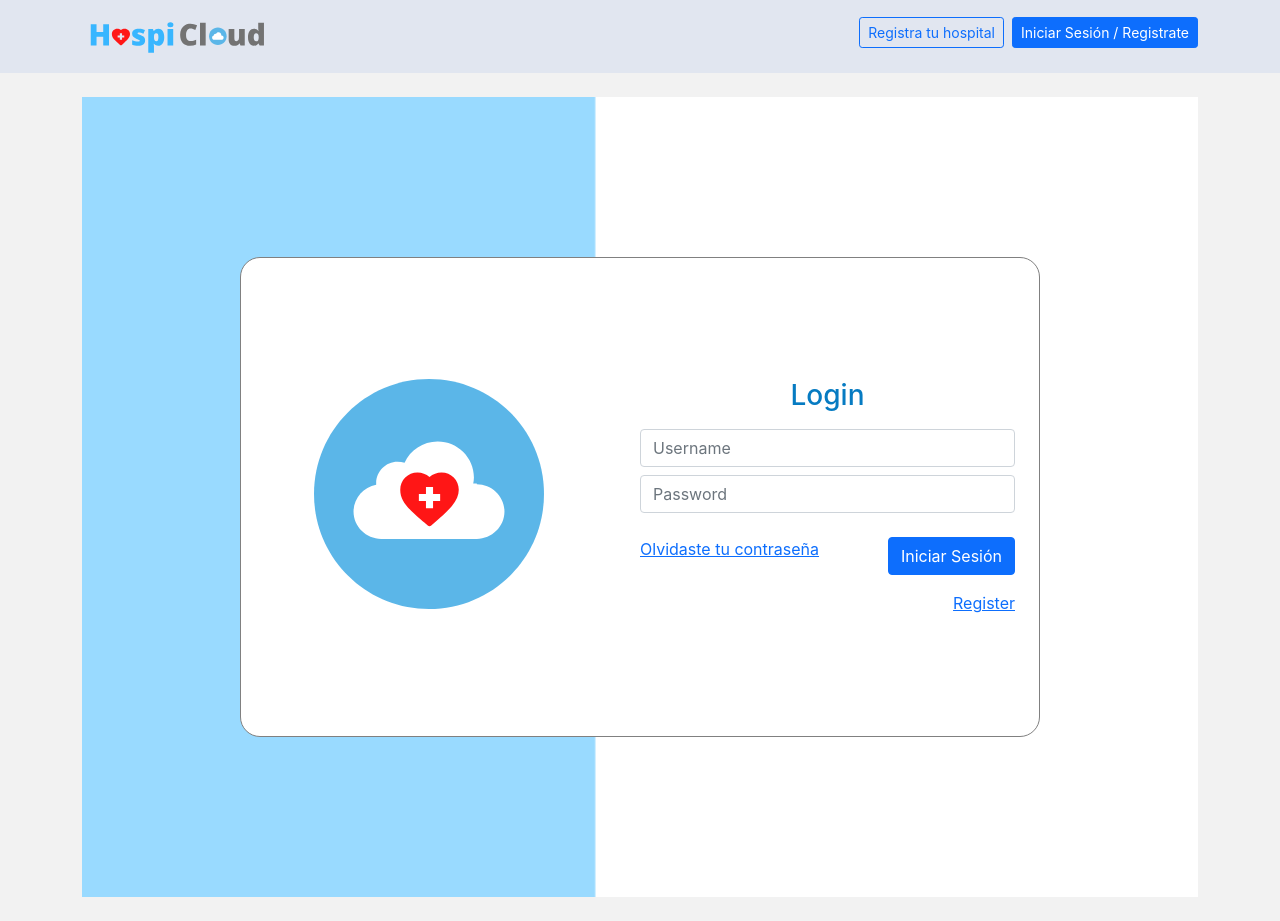
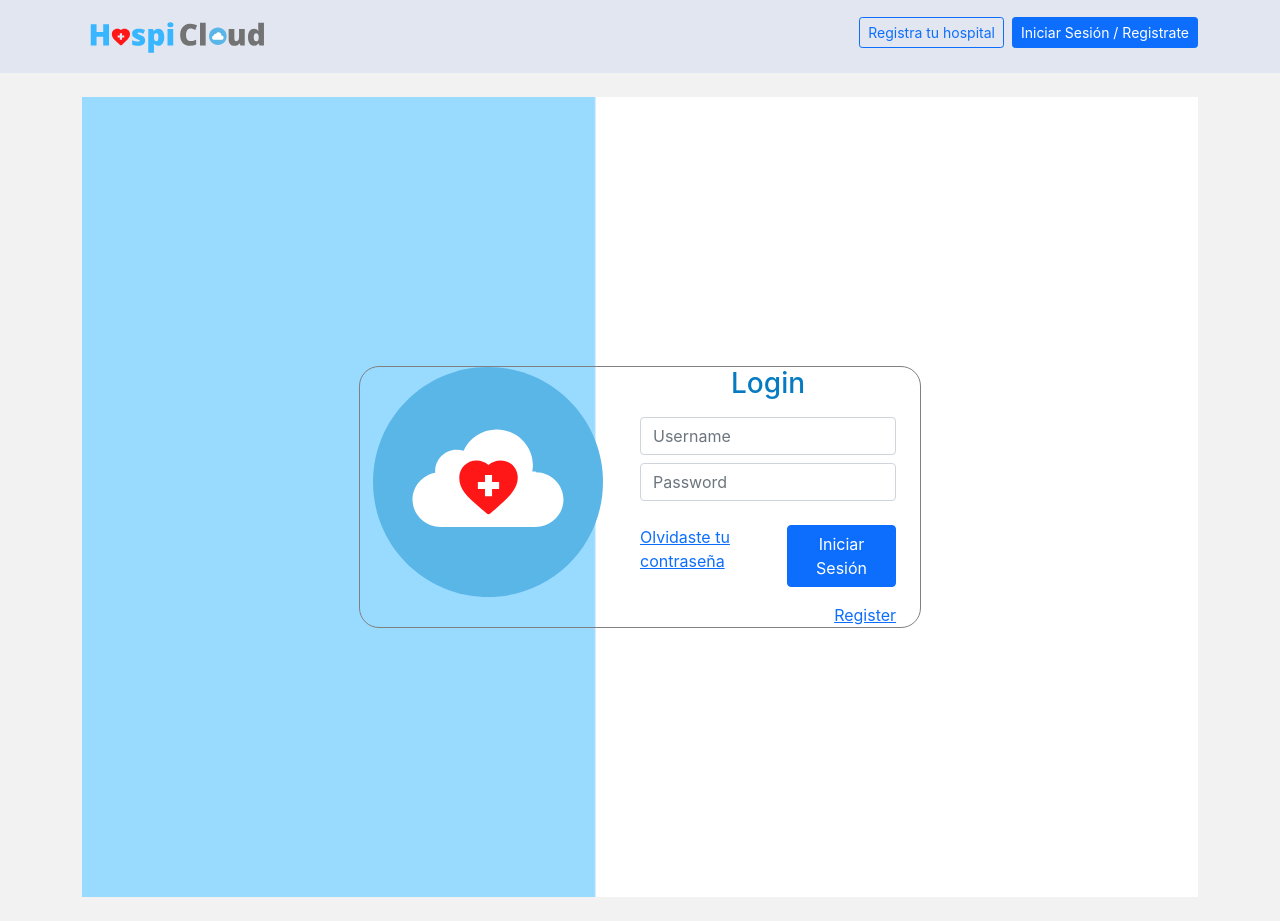
Before and after one commit to HospiCloud-Team/hospicloud-frontend, a React (Create React App) app: page /login in a window 1280 px wide. Built offline with nearby package versions, Linux system fonts and the light colour scheme; no server answers.

Commit message:
enhancement/add dimension parameter to FixedBox and deleted FixedBoxRegister and FixedBoxLogin

```diff
--- a/src/layout/RegisterAndLoginLayout.tsx
+++ b/src/layout/RegisterAndLoginLayout.tsx
@@ -1,4 +1,9 @@
 import styled from "@emotion/styled";
+
+type FixedBoxProps = {
+  width: string;
+  height: string;
+};
 
 export const MultiBg = styled.div`
   height: 50rem;
@@ -14,21 +19,18 @@ export const MultiBg = styled.div`
   align-items: center; //center vertically
 `;
 
-export const FixedBoxLogin = styled.div`
+export const FixedBox = styled.div<FixedBoxProps>`
   display: flex;
-  width: 50rem;
-  height: 30rem;
-  background-color: white;
-  border-style: solid;
-  border-color: gray;
-  border-width: 1px;
-  border-radius: 20px;
-`;
-
-export const FixedBoxRegister = styled.div`
-  display: flex;
-  width: 55rem;
-  height: 35rem;
+  ${({ width }) => {
+    if (width) {
+      return `width: ${width}rem`;
+    }
+  }}
+  ${({ height }) => {
+    if (height) {
+      return `height: ${height}rem`;
+    }
+  }}
   background-color: white;
   border-style: solid;
   border-color: gray;
--- a/src/pages/LoginPage/index.tsx
+++ b/src/pages/LoginPage/index.tsx
@@ -1,7 +1,7 @@
 import LandingLayout from "../../layout/LandingLayout";
 import {
   MultiBg,
-  FixedBoxLogin,
+  FixedBox,
   Icon,
   LoginTitle,
 } from "../../layout/RegisterAndLoginLayout";
@@ -15,7 +15,7 @@ const LoginPage = () => {
   return (
     <LandingLayout>
       <MultiBg>
-        <FixedBoxLogin>
+        <FixedBox width="50" height="30">
           <div className="row my-auto w-100">
             <div className="col d-flex">
               <Icon className="mx-auto" src={HospiCloudLogo} alt="Logo" />
@@ -62,7 +62,7 @@ const LoginPage = () => {
               </form>
             </div>
           </div>
-        </FixedBoxLogin>
+        </FixedBox>
       </MultiBg>
     </LandingLayout>
   );
--- a/src/pages/RegisterHospitalAndAdmin/RegisterAdminPage/index.tsx
+++ b/src/pages/RegisterHospitalAndAdmin/RegisterAdminPage/index.tsx
@@ -2,7 +2,7 @@ import LandingLayout from "../../../layout/LandingLayout";
 import {
   MultiBg,
   LoginTitle,
-  FixedBoxRegister,
+  FixedBox,
   Icon,
 } from "../../../layout/RegisterAndLoginLayout";
 import HospiCloudLogo from "../../../resources/HospiCloudLogo.svg";
@@ -94,7 +94,7 @@ const RegisterAdmin = () => {
   return (
     <LandingLayout>
       <MultiBg>
-        <FixedBoxRegister>
+        <FixedBox width="55" height="35">
           <form
             id="hook-form"
             className="d-flex flex-row my-auto w-100 justify-content-between"
@@ -184,7 +184,7 @@ const RegisterAdmin = () => {
               />
             )}
           </form>
-        </FixedBoxRegister>
+        </FixedBox>
       </MultiBg>
     </LandingLayout>
   );
--- a/src/pages/RegisterHospitalAndAdmin/RegisterHospitalPage/index.tsx
+++ b/src/pages/RegisterHospitalAndAdmin/RegisterHospitalPage/index.tsx
@@ -1,7 +1,7 @@
 import LandingLayout from "../../../layout/LandingLayout";
 import {
   MultiBg,
-  FixedBoxRegister,
+  FixedBox,
   Icon,
   RegisterTitle,
 } from "../../../layout/RegisterAndLoginLayout";
@@ -41,7 +41,7 @@ const RegisterHospital = () => {
   return (
     <LandingLayout>
       <MultiBg>
-        <FixedBoxRegister>
+        <FixedBox width="55" height="35">
           <div
             className="d-flex flex-row my-auto w-100 justify-content-between"
             onSubmit={handleSubmit(onSubmit)}
@@ -100,7 +100,7 @@ const RegisterHospital = () => {
               </div>
             </div>
           </div>
-        </FixedBoxRegister>
+        </FixedBox>
       </MultiBg>
     </LandingLayout>
   );
--- a/src/pages/RegisterPage/index.tsx
+++ b/src/pages/RegisterPage/index.tsx
@@ -1,7 +1,7 @@
 import LandingLayout from "../../layout/LandingLayout";
 import {
   MultiBg,
-  FixedBoxRegister,
+  FixedBox,
   Icon,
   RegisterTitle,
 } from "../../layout/RegisterAndLoginLayout";
@@ -79,7 +79,7 @@ const RegisterPage = () => {
   return (
     <LandingLayout>
       <MultiBg>
-        <FixedBoxRegister>
+        <FixedBox width="55" height="35">
           <div
             className="d-flex flex-row my-auto w-100 justify-content-between"
             onSubmit={handleSubmit(onSubmit)}
@@ -179,7 +179,7 @@ const RegisterPage = () => {
               </div>
             </div>
           </div>
-        </FixedBoxRegister>
+        </FixedBox>
       </MultiBg>
     </LandingLayout>
   );
```
